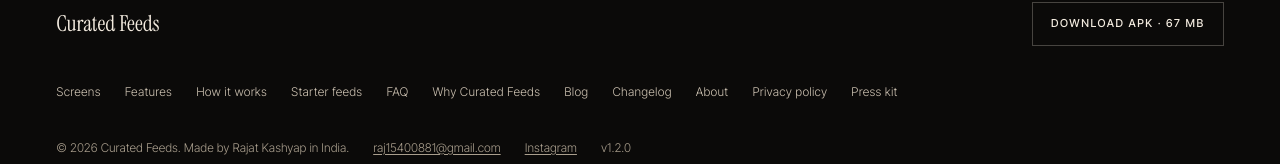
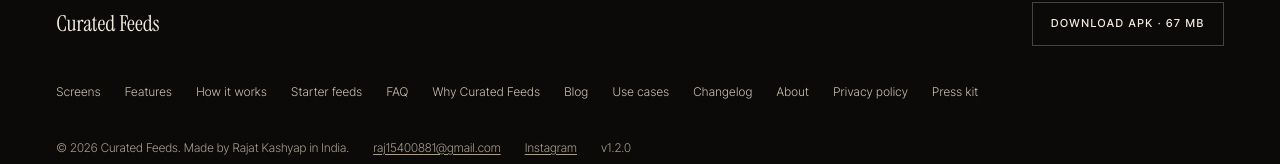
Before and after one commit to STRK-ND/curatedfeeds-website, a Next.js app: page /why in a window 1280 px wide. Shown: the part 3568-3732 px from the top of the page. Built offline with nearby package versions, Linux system fonts and the light colour scheme.

Commit message:
Link /use-cases/ from footer nav so every sitemap URL is internally linked

```diff
--- a/app/components/Footer.tsx
+++ b/app/components/Footer.tsx
@@ -23,6 +23,7 @@ export default function Footer() {
           <Link href="/#faq">FAQ</Link>
           <Link href="/why/">Why Curated Feeds</Link>
           <Link href="/blog/">Blog</Link>
+          <Link href="/use-cases/">Use cases</Link>
           <Link href="/changelog/">Changelog</Link>
           <Link href="/about/">About</Link>
           <Link href="/privacy/">Privacy policy</Link>
```
